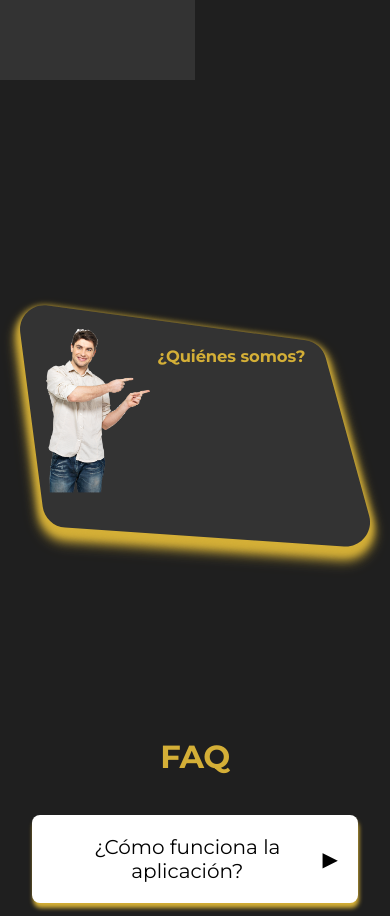
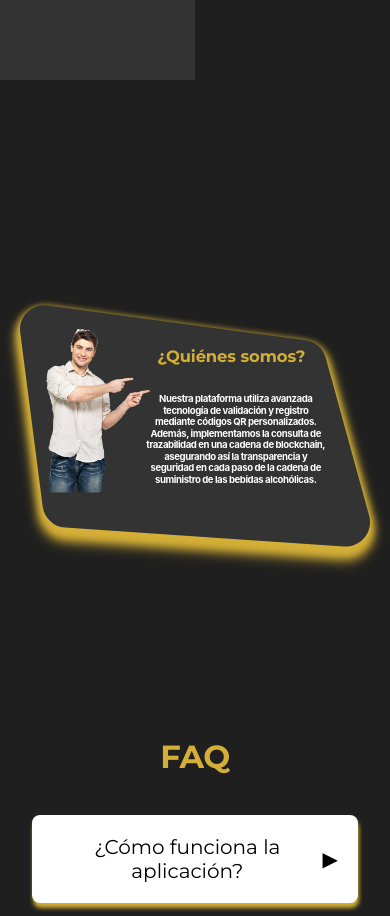
Before and after one commit to AlejandroV074/app-holy, a React (Create React App) app: page / in a window 390 px wide. Shown: the part 780-1696 px from the top of the page. Built offline with nearby package versions, Linux system fonts and the light colour scheme.

Commit message:
style: se agregan estilos y texto

```diff
--- a/src/App.js
+++ b/src/App.js
@@ -32,12 +32,20 @@ function App() {
 
         <div className={`large-text ${showHolyLabel ? 'show' : ''}`}>
           HolyLabel
+
         </div>
         <Navbar />
       </header>
 
       <main>
-        <Forma backgroundImage="/images/person.png" texto="¿Quiénes somos?" />
+        <Forma backgroundImage="/images/person.png" texto="¿Quiénes somos?"
+
+          textoAdicional="Nuestra plataforma utiliza avanzada tecnología de
+          validación y registro mediante códigos QR personalizados. Además,
+          implementamos la consulta de trazabilidad en una cadena de blockchain,
+          asegurando así la transparencia y seguridad en cada paso de la cadena de
+          suministro de las bebidas alcohólicas." />
+
 
         <div className='tituloStyle'>FAQ</div>
         <Faq
--- a/src/frontend/form/form.css
+++ b/src/frontend/form/form.css
@@ -2,13 +2,12 @@ svg {
     width: 100%;
     height: auto;
     flex-shrink: 0;
-    fill: #333;
     filter: drop-shadow(0px 4px 4px #D4AF37) drop-shadow(0px 4px 4px #D4AF37) drop-shadow(0px 4px 4px #D4AF37);
 }
 
-text {
+.titulo {
     fill: #D4AF37;
-    font-family: 'Montserrat', sans-serif;
+    font-family: 'Montserrat';
     font-size: 4rem;
     font-style: normal;
     font-weight: 700;
@@ -16,8 +15,27 @@ text {
     letter-spacing: -0.44px;
 }
 
+.fonttext {
+    position: absolute;
+    fill: #ffffff;
+    font-size: 2rem;
+    font-style: normal;
+    font-weight: 700;
+    line-height: 1.2;
+    letter-spacing: -0.44px;
+    top: 50%;
+    left: 500px;
+    width: 650px;
+    transform: translateY(-50%);
+}
+
+.father{
+    position: relative;
+}
+
 image {
     max-width: 100%;
+
 }
 
 @media (max-width: 768px) {
@@ -30,4 +48,15 @@ image {
         height: 600px;
         margin: -10%;
     }
+
+    .fonttext {
+        width: 108%;
+        font-size: 4rem;
+    }
+
+    .fonttext {
+        font-size: 0.6rem;
+        left: 34%;
+        width: 57%;
+    }
 }
--- a/src/frontend/form/form.js
+++ b/src/frontend/form/form.js
@@ -1,19 +1,23 @@
 import React from 'react';
 import './form.css'
 
-function Forma({ backgroundImage, texto }) {
+function Forma({ backgroundImage, texto, textoAdicional }) {
     return (
+        <div className='father'>
             <svg xmlns="http://www.w3.org/2000/svg" width="1374" height="951" viewBox="0 0 1374 951" fill="none">
-            <g filter="url(#filter0_ddd_25_423)">
+                <g filter="url(#filter0_ddd_25_423)" style={{ position: 'relative' }}>
                     <path d="M4.872 107.871C-3.13386 45.8946 49.85 -6.79696 111.781 1.55182L1118.33 137.242C1156.08 142.331 1187.14 169.477 1197.24 206.207L1366.53 821.967C1383.87 885.044 1333.75 946.365 1268.49 941.932L180.173 868.017C134.953 864.945 98.2 830.357 92.3934 785.406L4.872 107.871Z" fill="#333333" />
-                <image href={backgroundImage} x="50" y="0" width="500" height="800" style={{ maxWidth: '100%' }} /> {/* Hacer la imagen adaptable */}
-                <text x="540" y="220" fill="#D4AF37" fontFamily="Montserrat" fontSize="4rem" fontStyle="normal" fontWeight="700" lineHeight="1.2" letterSpacing="-0.44px">
+                    <image href={backgroundImage} x="50" y="0" width="500" height="800" style={{ maxWidth: '100%' }} />
+                    <text className='titulo' x="540" y="220" >
                         {texto}
                     </text>
+
                 </g>
-            <defs>
-            </defs>
             </svg>
+            <p className='fonttext' x="-50" y="420" style={{ position: 'absolute' }}>
+                {textoAdicional}
+            </p>
+        </div>
     );
 }
 
```
Lines whose indentation alone changed are shown as unchanged.
